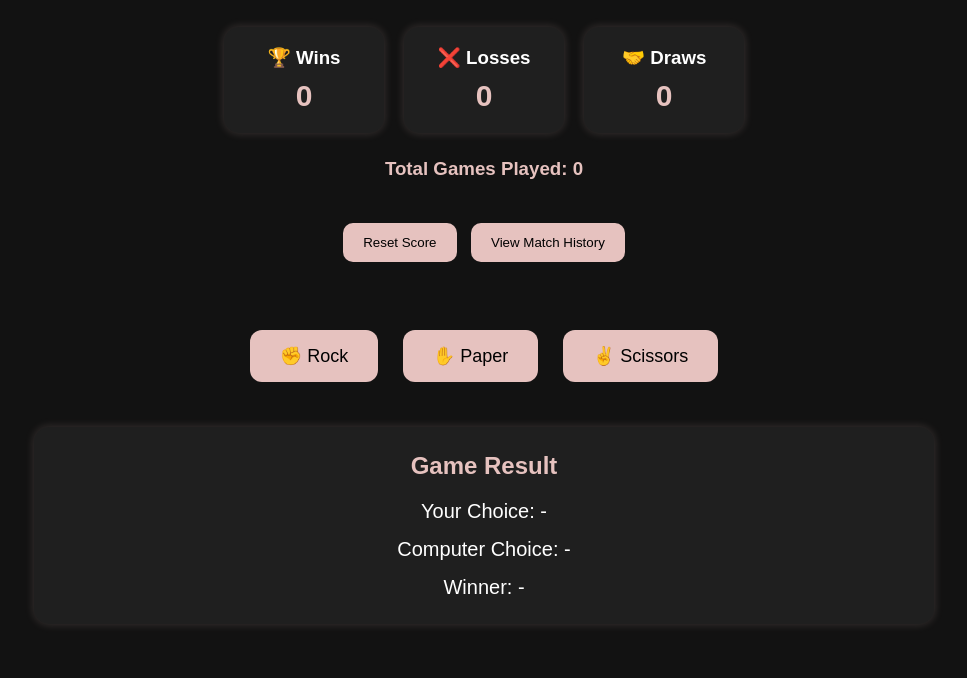
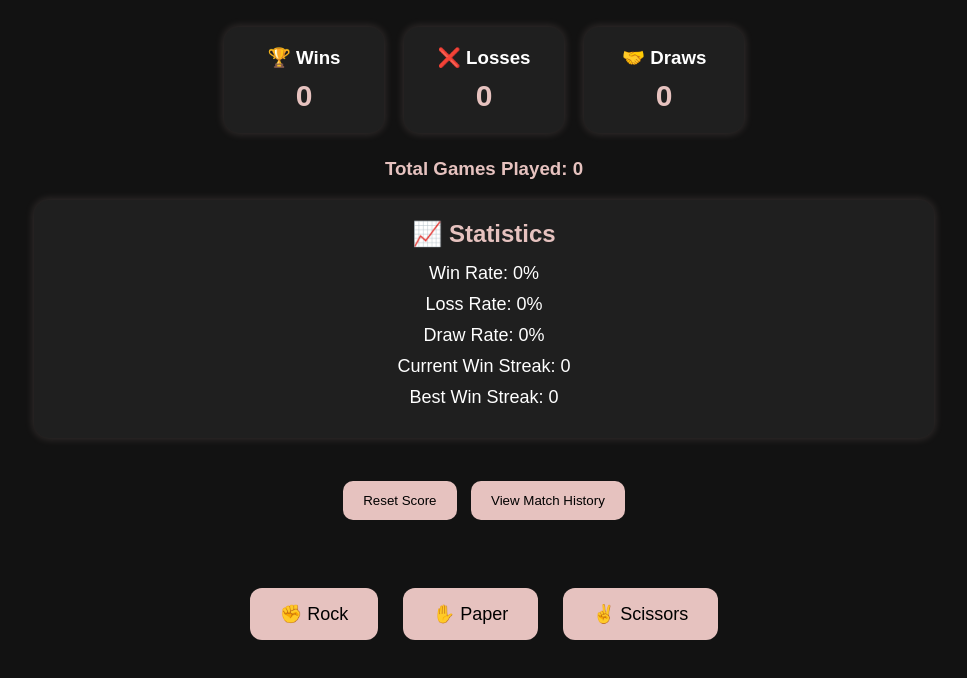
Before and after one commit to Parth32007/Rock_Paper_Scissors, a Flask app: page / in a window 1280 px wide. Shown: the part 187-865 px from the top of the page, without its empty margins (156-1123 px from the left). Before the commit the page ends 813 px from the top, so only its background shows below. Run offline with Flask 3, Linux system fonts and the light colour scheme.

Commit message:
Added game statistics dashboard

```diff
--- a/static/css/style.css
+++ b/static/css/style.css
@@ -308,3 +308,30 @@ th{
         margin-left:0;
     }
 }
+
+.stats-box{
+
+    background:#1f1f1f;
+
+    padding:20px;
+
+    border-radius:15px;
+
+    margin:20px 0;
+
+    box-shadow:0 0 10px rgba(230,194,191,0.2);
+}
+
+.stats-box h2{
+
+    color:#e6c2bf;
+
+    margin-bottom:15px;
+}
+
+.stats-box p{
+
+    margin:10px 0;
+
+    font-size:18px;
+}
--- a/static/js/script.js
+++ b/static/js/script.js
@@ -9,6 +9,19 @@ let losses =
 let draws =
     Number(localStorage.getItem("draws")) || 0;
 
+let currentStreak =
+    Number(
+        localStorage.getItem(
+            "currentStreak"
+        )
+    ) || 0;
+
+let bestStreak =
+    Number(
+        localStorage.getItem(
+            "bestStreak"
+        )
+    ) || 0;
 
 // Run when page loads
 
@@ -17,6 +30,7 @@ window.onload = function () {
     updateScoreboard();
     updateTotalGames();
     loadPlayerName();
+    updateStatistics();
 
 };
 
@@ -96,6 +110,65 @@ function updateTotalGames() {
         total;
 }
 
+function updateStatistics(){
+
+    const total =
+        wins +
+        losses +
+        draws;
+
+    let winRate = 0;
+    let lossRate = 0;
+    let drawRate = 0;
+
+    if(total > 0){
+
+        winRate =
+            ((wins / total) * 100)
+            .toFixed(1);
+
+        lossRate =
+            ((losses / total) * 100)
+            .toFixed(1);
+
+        drawRate =
+            ((draws / total) * 100)
+            .toFixed(1);
+    }
+
+    document.getElementById(
+        "win-percent"
+    ).textContent =
+        "Win Rate: " +
+        winRate +
+        "%";
+
+    document.getElementById(
+        "loss-percent"
+    ).textContent =
+        "Loss Rate: " +
+        lossRate +
+        "%";
+
+    document.getElementById(
+        "draw-percent"
+    ).textContent =
+        "Draw Rate: " +
+        drawRate +
+        "%";
+
+    document.getElementById(
+        "current-streak"
+    ).textContent =
+        "Current Win Streak: " +
+        currentStreak;
+
+    document.getElementById(
+        "best-streak"
+    ).textContent =
+        "Best Win Streak: " +
+        bestStreak;
+}
 
 // Reset scores
 
@@ -120,8 +193,23 @@ function resetScores() {
         0
     );
 
+    currentStreak = 0;
+
+    bestStreak = 0;
+
+    localStorage.setItem(
+        "currentStreak",
+        0
+    );
+
+    localStorage.setItem(
+        "bestStreak",
+        0
+    );
+
     updateScoreboard();
     updateTotalGames();
+    updateStatistics();
 }
 
 
@@ -175,16 +263,28 @@ async function playGame(choice) {
 
             wins++;
 
+            currentStreak++;
+
+            if(
+                currentStreak >
+                bestStreak
+            ){
+                bestStreak =
+                    currentStreak;
+            }
+
             winnerElement.style.color =
                 "lightgreen";
 
         }
         else if (
             data.result ===
-            "Computer Wins"
+                "Computer Wins"
         ) {
 
             losses++;
+
+            currentStreak = 0;
 
             winnerElement.style.color =
                 "red";
@@ -214,8 +314,19 @@ async function playGame(choice) {
             draws
         );
 
+        localStorage.setItem(
+            "currentStreak",
+            currentStreak
+        );
+
+        localStorage.setItem(
+            "bestStreak",
+            bestStreak
+        );
+
         updateScoreboard();
         updateTotalGames();
+        updateStatistics();
 
     }
     catch (error) {
--- a/templates/index.html
+++ b/templates/index.html
@@ -75,6 +75,32 @@
         <h3 id="total-games">
             Total Games Played: 0
         </h3>
+
+        <div class="stats-box">
+
+            <h2>📈 Statistics</h2>
+
+            <p id="win-percent">
+                Win Rate: 0%
+            </p>
+
+            <p id="loss-percent">
+                Loss Rate: 0%
+            </p>
+
+            <p id="draw-percent">
+                Draw Rate: 0%
+            </p>
+
+            <p id="current-streak">
+                Current Win Streak: 0
+            </p>
+
+            <p id="best-streak">
+                Best Win Streak: 0
+            </p>
+
+        </div>
 
         <br>
 
```
Also changed, not shown: instance/game_history.db.
